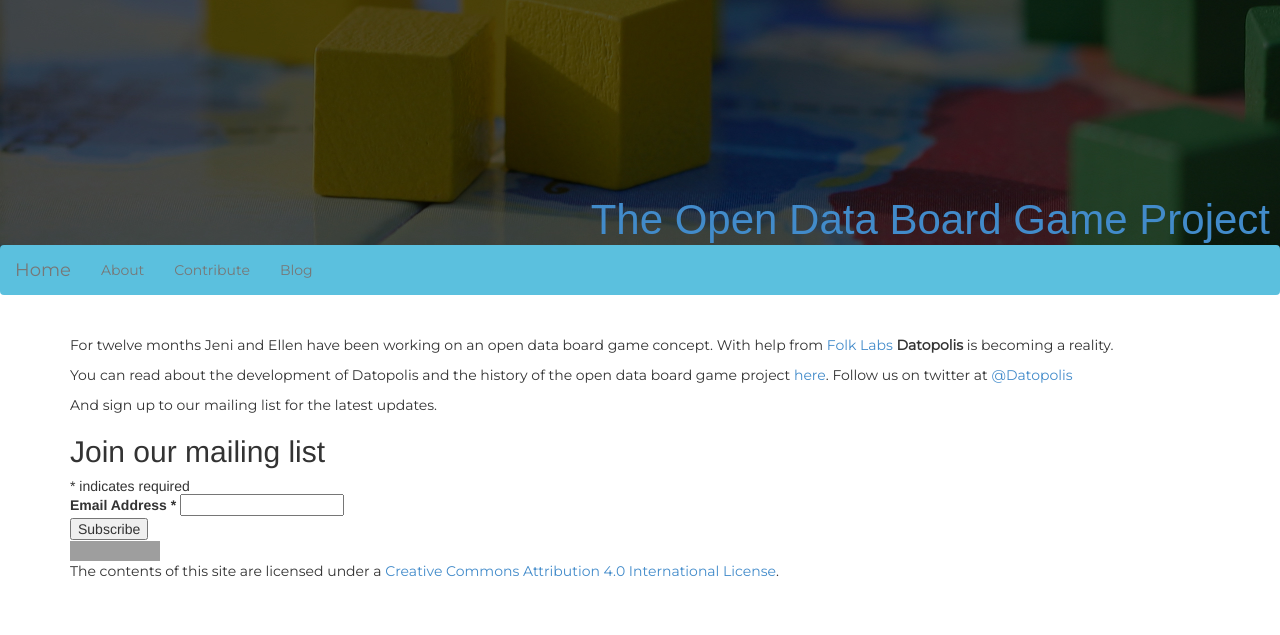
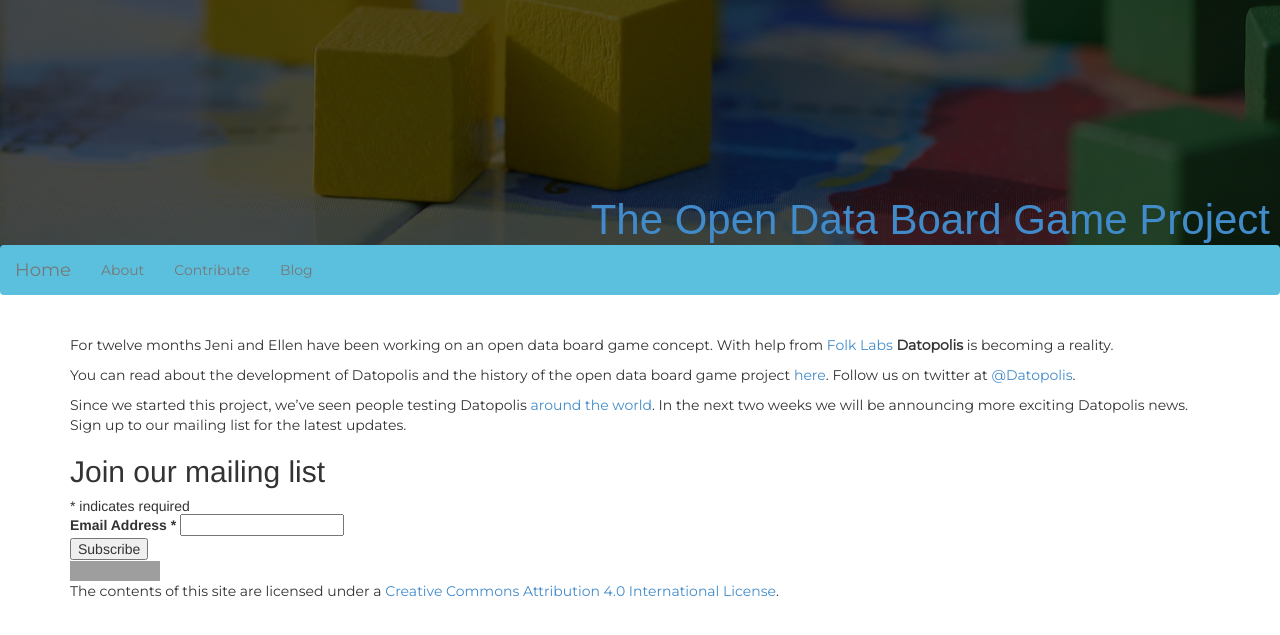
Before and after one commit to opendataboardgame/opendataboardgame.github.io, a Jekyll site: the page built from index.md, in a window 1280 px wide, cut to the strip 0-846 px from the top of the page. Shown: the top 635 px of the strip. Built offline with Jekyll 4.4.1, drawn with Linux system fonts in a browser that asks for light colours; nearby versions of some CDN libraries; some web fonts are replaced; comment, search, counter and statistics services are not loaded; grey boxes are pictures that could not be loaded.

Commit message:
tweaking the home page.

```diff
--- a/index.md
+++ b/index.md
@@ -3,9 +3,9 @@ title: Datopolis: the open data board game
 ---
 For twelve months Jeni and Ellen have been working on an open data board game concept. With help from [Folk Labs](http://www.folklabs.com/) **Datopolis** is becoming a reality.
 
-You can read about the development of Datopolis and the history of the open data board game project [here](https://theodi.org/blog/open-data-board-game). Follow us on twitter at [@Datopolis](https://twitter.com/datopolis)
+You can read about the development of Datopolis and the history of the open data board game project [here](https://theodi.org/blog/open-data-board-game). Follow us on twitter at [@Datopolis](https://twitter.com/datopolis).
 
-And sign up to our mailing list for the latest updates.
+Since we started this project, we've seen people testing Datopolis [around the world](https://storify.com/ellenbroad/building-datopolis-an-opendata-board-game). In the next two weeks we will be announcing more exciting Datopolis news. Sign up to our mailing list for the latest updates.
 <!-- Begin MailChimp Signup Form -->
 <link href="//cdn-images.mailchimp.com/embedcode/classic-10_7.css" rel="stylesheet" type="text/css">
 <style type="text/css">
```
